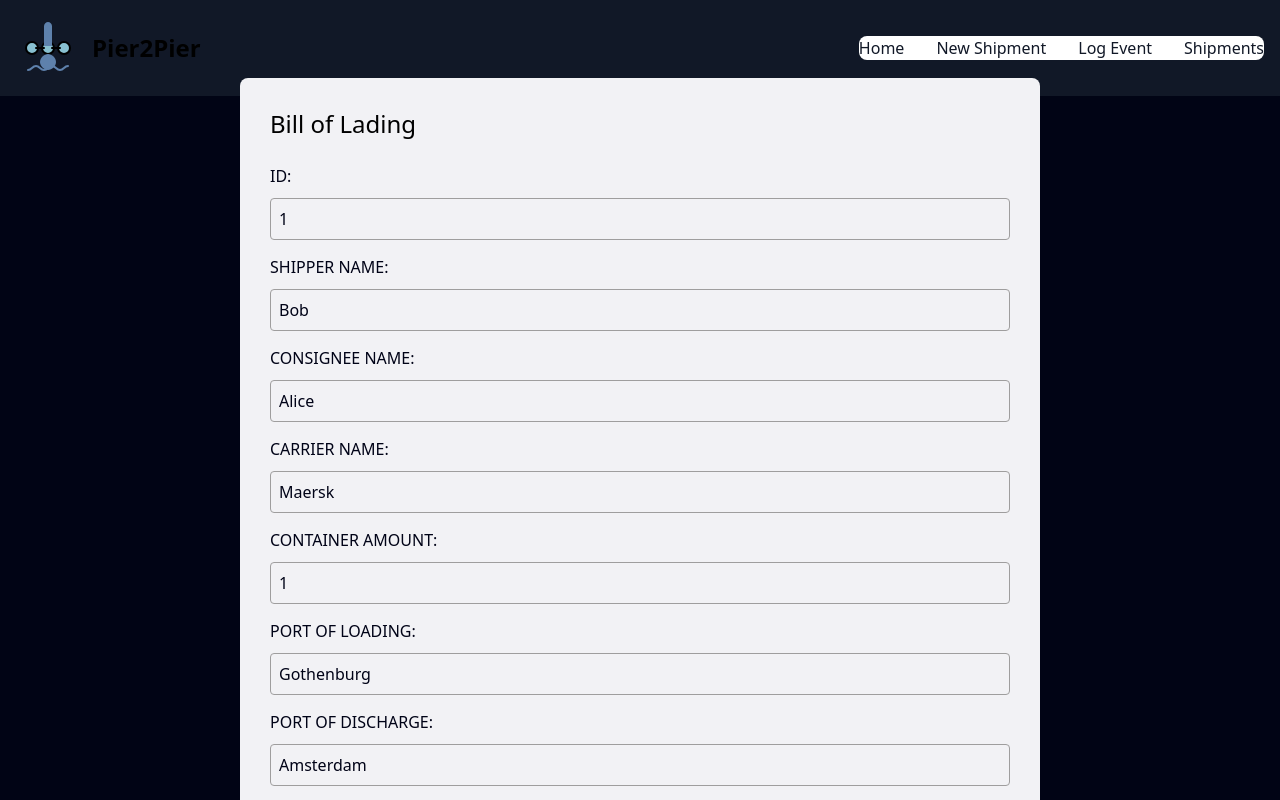
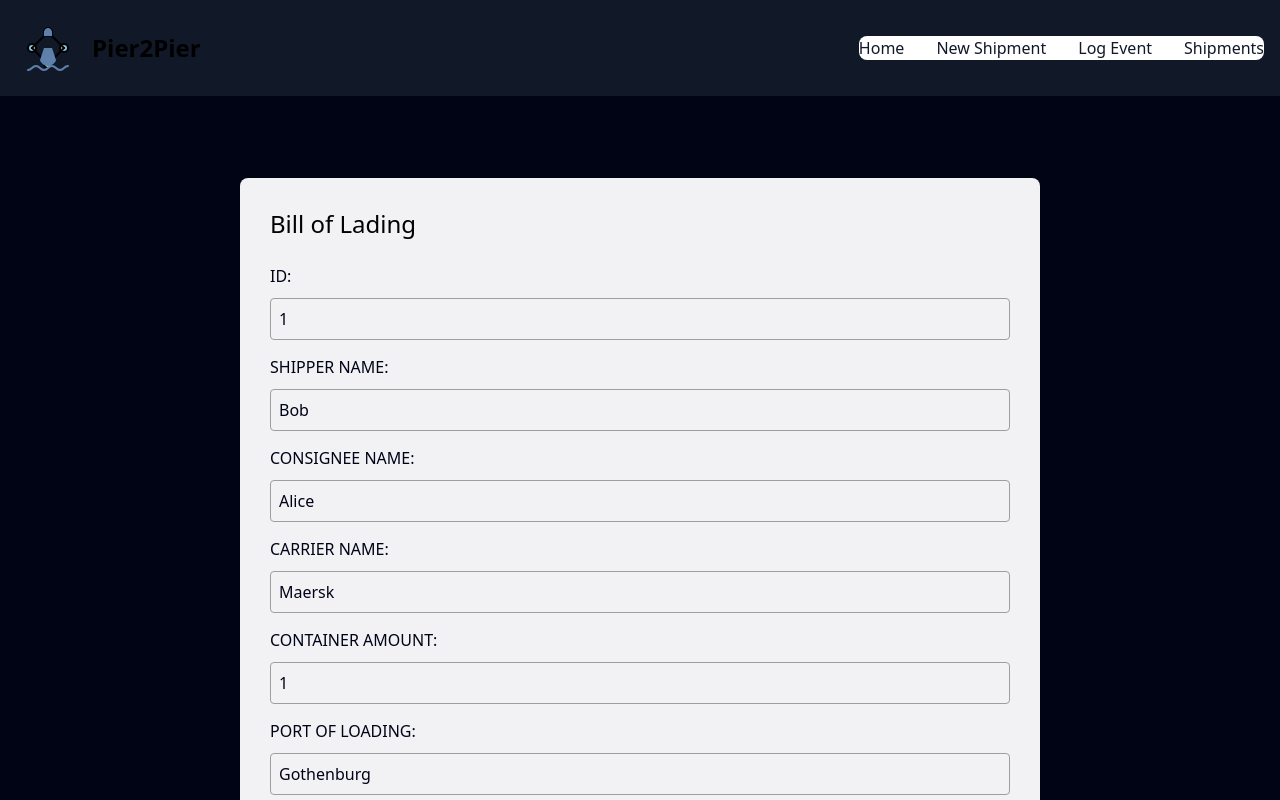
Before and after one commit to nathaliejanep/pier-to-pier, a React (Vite) app: page /#/newshipment in a window 1280 px wide. Shown: the top 800 px of the page. Built offline with nearby package versions, Linux system fonts and the light colour scheme; no server answers.

Commit message:
Update P2P logo

```diff
--- a/src/assets/logos/Pier2PierIcon.tsx
+++ b/src/assets/logos/Pier2PierIcon.tsx
@@ -1,28 +1,35 @@
 const Pier2PierIcon = () => {
   return (
     <svg xmlns="http://www.w3.org/2000/svg" viewBox="0 0 64 64" width="64" height="64" fill="none">
-      {/* Chain Links */}
-      <g stroke="currentColor" strokeWidth="2">
-        <circle cx="16" cy="32" r="6" fill="#88c0d0" />
-        <circle cx="32" cy="32" r="6" fill="#88c0d0" />
-        <circle cx="48" cy="32" r="6" fill="#88c0d0" />
-        <line x1="20" y1="32" x2="28" y2="32" strokeLinecap="round" />
-        <line x1="36" y1="32" x2="44" y2="32" strokeLinecap="round" />
+      {/* <!-- Network Nodes and Connections --> */}
+      <g stroke="currentColor" stroke-width="2">
+        {/* <!-- Nodes --> */}
+        <circle cx="16" cy="32" r="4" fill="#88c0d0" />
+        <circle cx="32" cy="16" r="4" fill="#88c0d0" />
+        <circle cx="48" cy="32" r="4" fill="#88c0d0" />
+        <circle cx="32" cy="48" r="4" fill="#88c0d0" />
+        {/* <!-- Connections --> */}
+        <line x1="16" y1="32" x2="32" y2="16" stroke-linecap="round" />
+        <line x1="32" y1="16" x2="48" y2="32" stroke-linecap="round" />
+        <line x1="48" y1="32" x2="32" y2="48" stroke-linecap="round" />
+        <line x1="32" y1="48" x2="16" y2="32" stroke-linecap="round" />
       </g>
 
-      {/* Anchor/Port Motif */}
+      {/* <!-- Ship/Anchor Motif --> */}
       <g fill="#5e81ac">
-        <path d="M32 6c2 0 4 2 4 4v20h-8V10c0-2 2-4 4-4z" />
-        <path d="M24 46c0-4 4-8 8-8s8 4 8 8c0 4-4 8-8 8s-8-4-8-8z" />
+        {/* <!-- Ship Body --> */}
+        <path d="M24 44c0 2 4 6 8 6s8-4 8-6l-4-12h-8l-4 12z" />
+        {/* <!-- Anchor --> */}
+        <path d="M32 12c2 0 4 2 4 4v4h-8v-4c0-2 2-4 4-4z" />
       </g>
 
-      {/* Decorative Wave Base */}
+      {/* <!-- Decorative Waves --> */}
       <path
         d="M12 54c4 0 4-4 8-4s4 4 8 4 4-4 8-4 4 4 8 4 4-4 8-4"
         stroke="#5e81ac"
-        strokeWidth="2"
+        stroke-width="2"
         fill="none"
-        strokeLinecap="round"
+        stroke-linecap="round"
       />
     </svg>
   );
--- a/src/components/Shipment/BOLForm.tsx
+++ b/src/components/Shipment/BOLForm.tsx
@@ -1,5 +1,5 @@
+import '../../styles/ShipmentForm.css';
 import React, { useContext, useState } from 'react';
-import '../../styles/ShipmentForm.css';
 import { commands } from '../../server/mds';
 import { sql } from '../../server/database';
 import { appContext } from '../../AppContext';
@@ -43,7 +43,7 @@ const BOLForm: React.FC = () => {
     });
   };
 
-  const deployContract = async (BOLId: string, freightCharges: number, publicKeys: IPublicKeys) => {
+  const deployContract = async (BOLId: string, freightCharges: number, publicKeys: PublicKeys) => {
     try {
       const contractAddress = await contractSerivce.createContract(BOLId);
       const sendTxnRes = await contractSerivce.sendTxnState(
--- a/src/pages/Home.tsx
+++ b/src/pages/Home.tsx
@@ -47,10 +47,10 @@ const Home: React.FC = () => {
         </div>
       </section>
       {/* About Section */}
-      <section id="about" className="bg-gray-100 py-20">
+      <section id="about" className="py-20 text-white">
         <div className="max-w-7xl mx-auto px-6 text-center">
-          <h2 className="text-3xl font-semibold text-gray-900 mb-6">About Pier2Pier</h2>
-          <p className="text-xl text-gray-700 mb-6">
+          <h2 className="text-3xl text-white font-semibold text-gray-900 mb-6">About Pier2Pier</h2>
+          <p className="text-xl mb-6">
             Pier2Pier is revolutionizing the logistics and supply chain industry by using blockchain
             technology. We provide a seamless and secure way to manage supply chain processes,
             improving transparency, efficiency, and trust.
--- a/src/pages/ShipmentNew.tsx
+++ b/src/pages/ShipmentNew.tsx
@@ -2,7 +2,7 @@ import { BOLForm } from '../components/Shipment';
 
 const ShipmentNew: React.FC = () => {
   return (
-    <div className="my-[100px]">
+    <div className="my-[200px]">
       <BOLForm />
     </div>
   );
```
